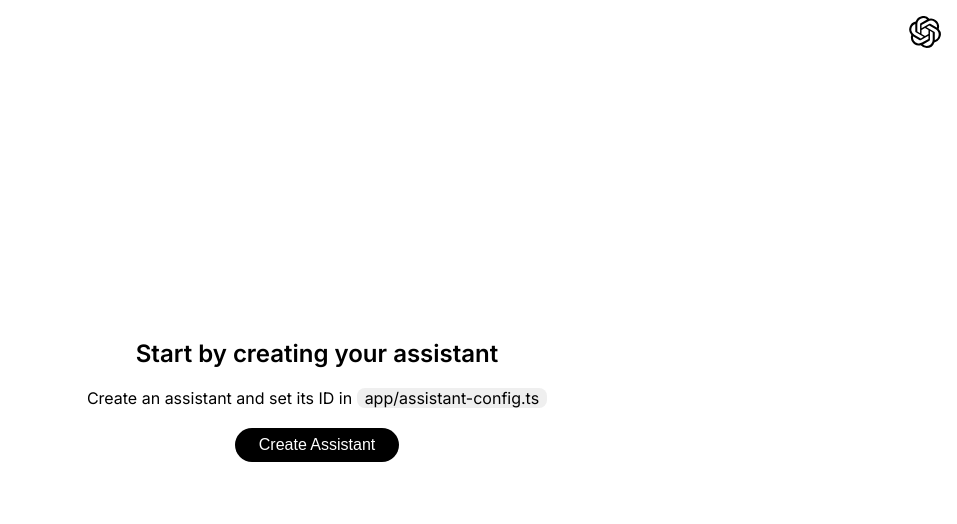
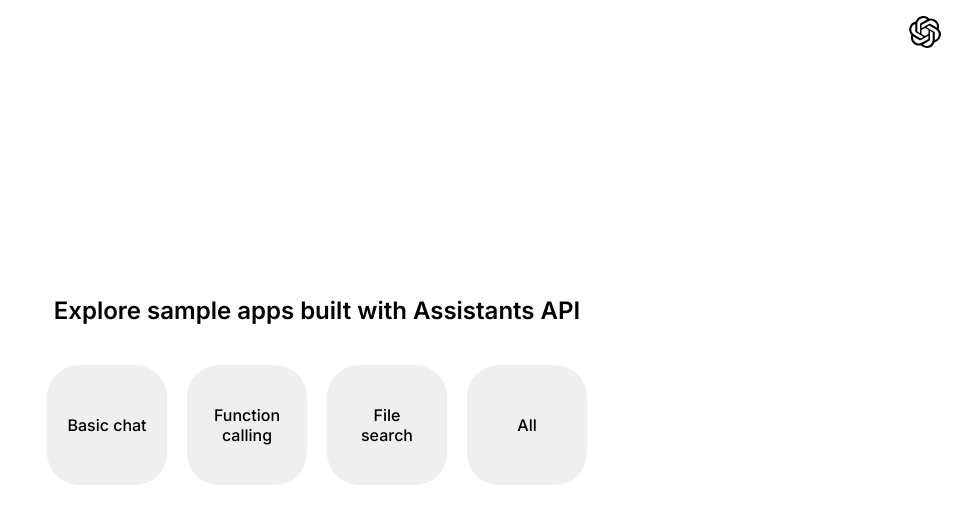
Before and after one commit to mattlawlis/pumpers-assistant, a Next.js app: page / in a window 1280 px wide. Shown: the top 524 px of the page, without its empty margins (323-1280 px from the left). Built offline with nearby package versions, Linux system fonts and the light colour scheme.

Commit message:
Update assistant-config.ts

```diff
--- a/app/assistant-config.ts
+++ b/app/assistant-config.ts
@@ -1,4 +1,4 @@
-export let assistantId = ""; // set your assistant ID here
+export let assistantId = "asst_eYvQVmwDRejeQ3ySz1ifrMbe"; // set your assistant ID here
 
 if (assistantId === "") {
   assistantId = process.env.OPENAI_ASSISTANT_ID;
```
